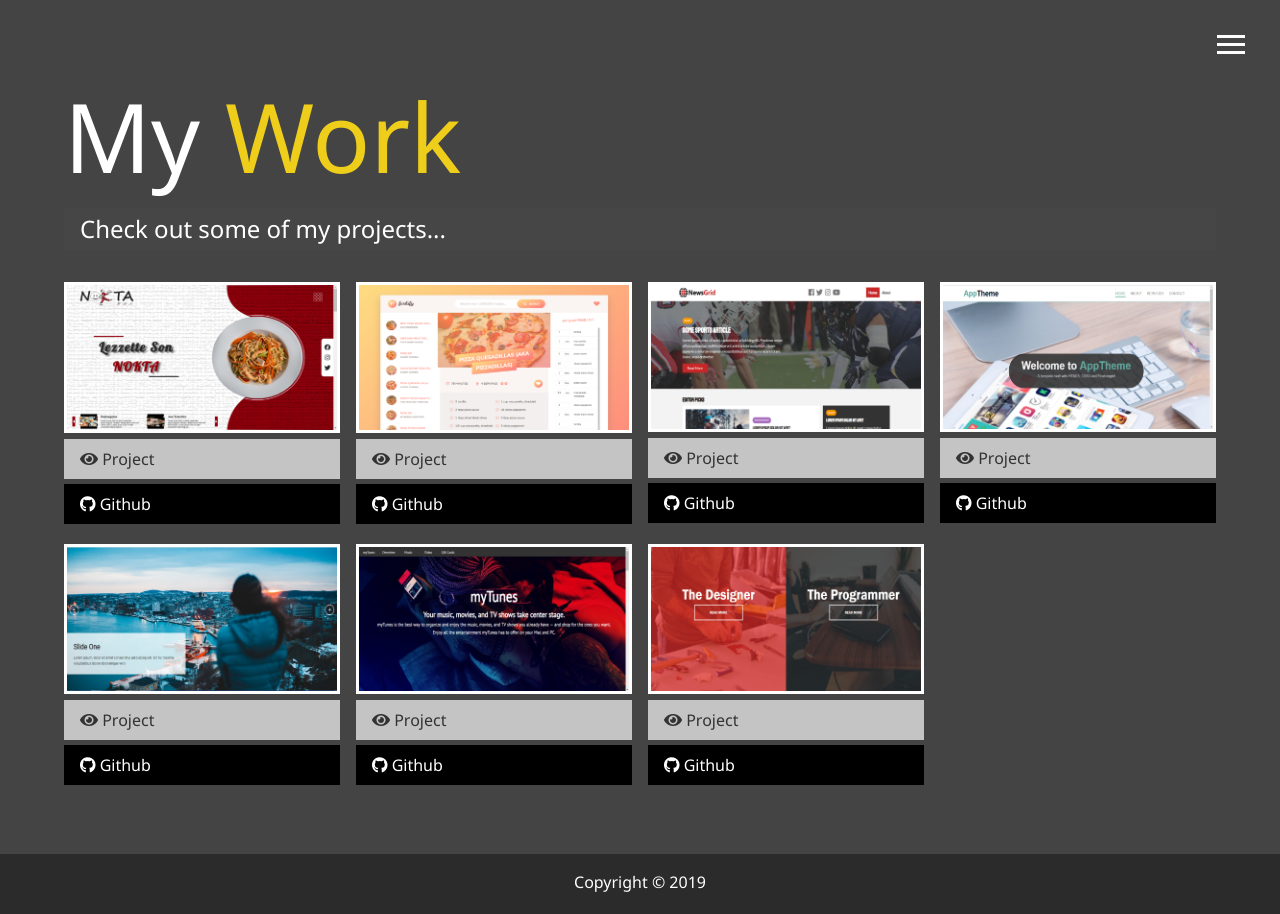
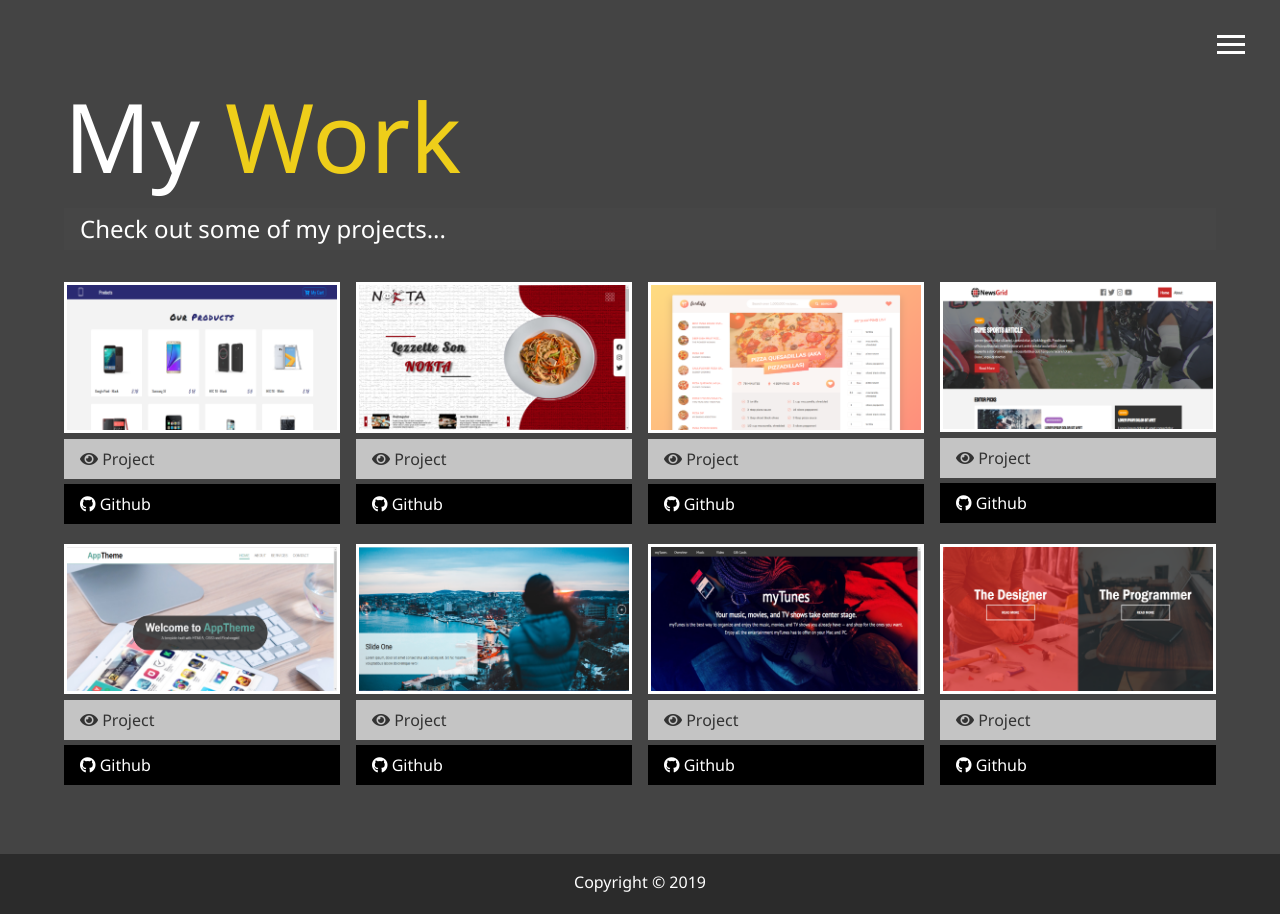
Before and after one commit to burak-selvi/my-portfolio, a website: page dist/work.html in a window 1280 px wide. Drawn offline with Linux system fonts and the light colour scheme.

Commit message:
project added

```diff
--- a/dist/work.html
+++ b/dist/work.html
@@ -45,6 +45,17 @@
       Check out some of my projects...
     </h2>
     <div class="projects">
+      <div class="item">
+        <a href="https://brkslv-react-phone-store.netlify.com" target="_blank">
+          <img src="img/projects/phonestore.png" alt="Project" />
+        </a>
+        <a href="https://brkslv-react-phone-store.netlify.com" class="btn-light" target="_blank">
+          <i class="fas fa-eye"></i> Project
+        </a>
+        <a href="https://github.com/burak-selvi/react-phone-store-app" class="btn-dark" target="_blank">
+          <i class="fab fa-github"></i> Github
+        </a>
+      </div>
       <div class="item">
         <a href="https://burak-selvi.github.io/noktahan-website-project" target="_blank">
           <img src="img/projects/nokta.png" alt="Project" />
```
Also changed, not shown: dist/about.html (+2 -2 lines), dist/img/projects/phonestore.png (added).
